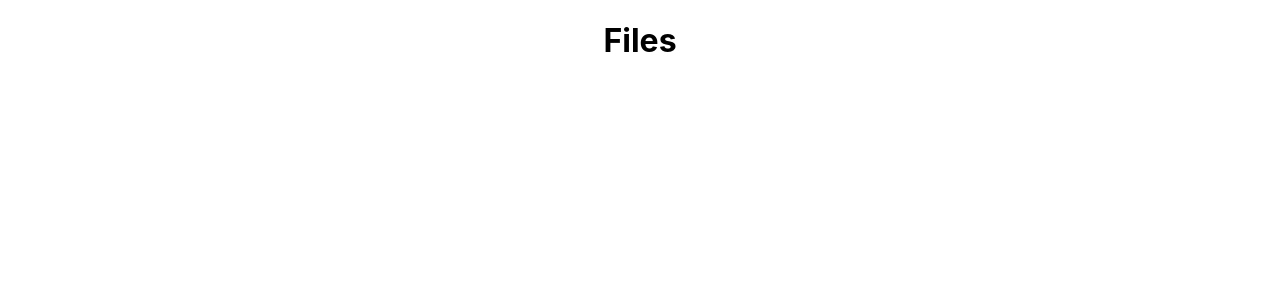
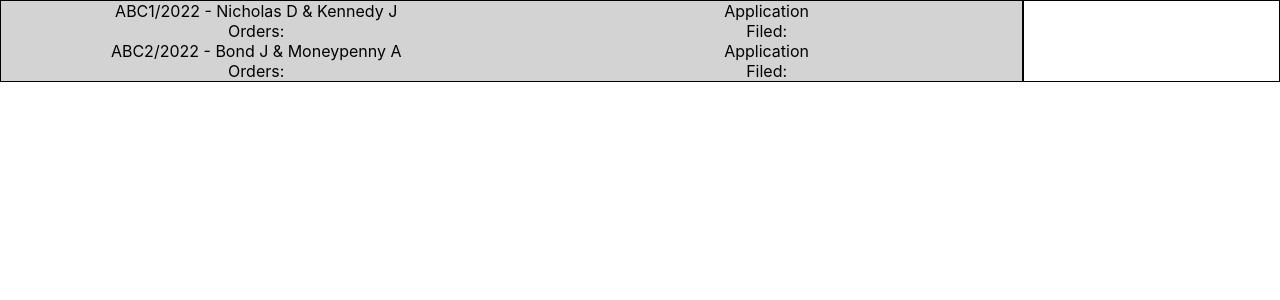
Before and after one commit to DansGoingCrazy/react-files, a React (Create React App) app: page / in a window 1280 px wide. Shown: the top 300 px of the page. Built offline with nearby package versions, Linux system fonts and the light colour scheme.

Commit message:
basic layout done

```diff
--- a/src/App.css
+++ /dev/null
@@ -1,3 +0,0 @@
-body {
-  text-align: center;
-}
--- a/src/App.js
+++ b/src/App.js
@@ -1,9 +1,15 @@
-import './App.css'
+import './styles/App.css'
+import data from './components/data'
+import File from './components/File'
+import Files from './components/Files'
+import ListColumn from './components/ListColumn'
+import ContentColumn from './components/ContentColumn'
 
 const App = () => {
   return (
-    <div>
-      <h1>Files</h1>
+    <div className="FilesPage">
+      <ListColumn />
+      <ContentColumn />
     </div>
   )
 }
--- /dev/null
+++ b/src/components/ContentColumn.jsx
@@ -0,0 +1,10 @@
+
+const ContentColumn = () => {
+  return (
+    <div className="ContentColumn">
+
+    </div>
+  )
+}
+
+export default ContentColumn
--- /dev/null
+++ b/src/components/File.jsx
@@ -0,0 +1,18 @@
+
+const File = (props) => {
+// console.log(props)
+  return (
+  <div className="file" id={props.file_number}>
+    <div className="Col1">
+      <p>{props.number} - {props.title}</p>
+      <p>Orders: </p>
+      </div>
+    <div className="Col2">
+      <p>Application</p>
+      <p>Filed: </p>
+    </div>
+  </div>
+  )
+}
+
+export default File
--- /dev/null
+++ b/src/components/Files.jsx
@@ -0,0 +1,19 @@
+import File from './File'
+
+const Files = (props) =>
+{
+  console.log(props)
+  return (
+    <div className="files">
+      {props.data.map((file) => (
+        <File
+          key={file.file_number}
+          number={file.file_number}
+          title={file.file_title}
+        />
+      ))}
+    </div>
+
+  )
+}
+export default Files
--- /dev/null
+++ b/src/components/ListColumn.jsx
@@ -0,0 +1,12 @@
+import data from './data'
+import Files from './Files'
+
+const ListColumn = () => {
+  return (
+    <div className='ListColumn'>
+      <Files data={data} />
+    </div>
+  )
+}
+
+export default ListColumn
--- /dev/null
+++ b/src/components/data.json
@@ -0,0 +1,36 @@
+[
+{
+  "file_number": "ABC1/2022",
+  "file_title": "Nicholas D & Kennedy J",
+  "applications": [
+    {
+      "ID": "000001",
+      "title": "Final Orders App",
+      "filed_date": "01/01/2022"
+    }
+  ],
+  "orders": [
+    {
+      "order_ID": "000001",
+      "order_title": "Financial"
+    }
+  ]
+},
+{
+  "file_number": "ABC2/2022",
+  "file_title": "Bond J & Moneypenny A",
+  "applications": [
+    {
+      "app_ID": "000002",
+      "app_title": "Final Orders App",
+      "filed_date": "01/01/2022"
+    }
+  ],
+  "orders": [
+    {
+      "order_ID": "000001",
+      "order_title": "Financial"
+    }
+  ]
+}
+]
--- a/src/index.js
+++ b/src/index.js
@@ -1,6 +1,6 @@
 import React from 'react'
 import ReactDOM from 'react-dom/client'
-import './index.css'
+import './styles/index.css'
 import App from './App'
 
 const root = ReactDOM.createRoot(document.getElementById('root'))
--- /dev/null
+++ b/src/styles/App.css
@@ -0,0 +1,43 @@
+body {
+  text-align: center;
+}
+
+p{
+  padding:0;
+  margin:0;
+}
+
+.FilesPage {
+  display: flex;
+}
+
+.ListColumn {
+Width:80%;
+border: solid 1px;
+}
+
+.ContentColumn {
+  Width:20%;
+  border: solid 1px;
+}
+
+.file {
+  display: flex;
+  justify-content:space-between;
+  padding:0;
+  margin:0;
+
+  background-color: #d3d3d3;
+}
+
+.Col1{
+  Width:50%;
+  padding:0;
+  margin:0;
+}
+
+.Col2{
+  Width:50%;
+  padding:0;
+  margin:0;
+}
```
Also changed, not shown: src/styles/index.css (renamed from src/index.css).
